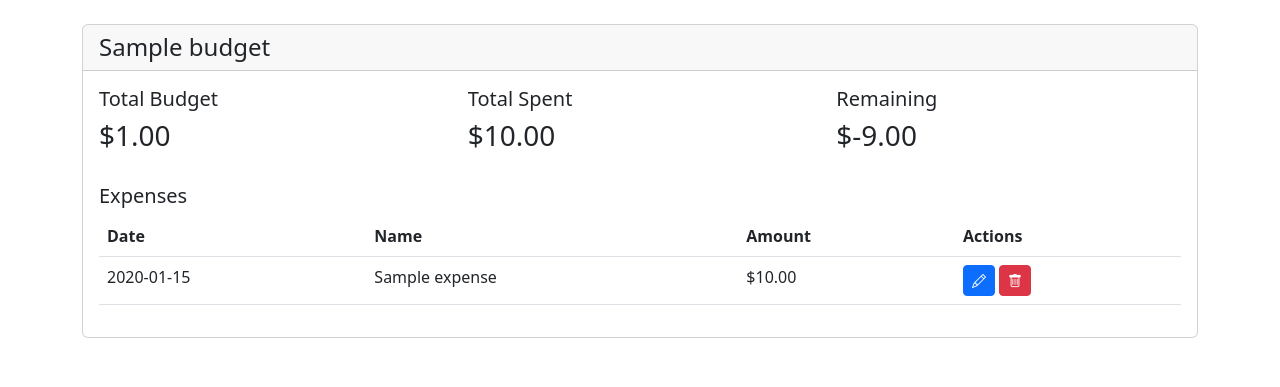
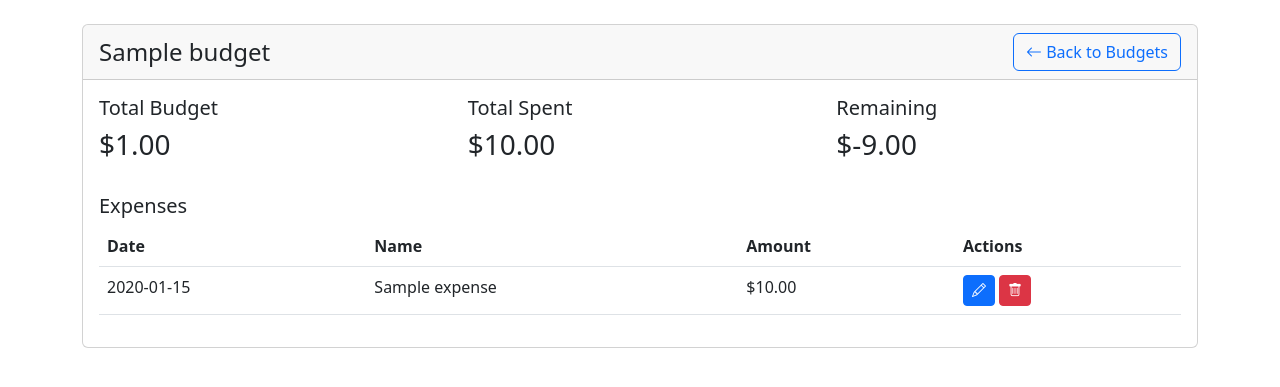
Before and after one commit to dustinnaylor94/quick_budget, a Flask app: template templates/view_budget.html in a window 1280 px wide. Shown: the part 56-443 px from the top of the page. Run offline with Flask 3, Linux system fonts and the light colour scheme; the template is opened without the code that fills it: most values are stand-ins (such as "Sample title", 1, 10 or a date in 2020); some libraries are stand-ins or nearby versions.

Commit message:
Added Back to Budgets Button

```diff
--- a/templates/view_budget.html
+++ b/templates/view_budget.html
@@ -3,7 +3,12 @@
 {% block content %}
 <div class="card mb-4">
     <div class="card-header">
-        <h4 class="mb-0">{{ budget.name }}</h4>
+        <div class="d-flex justify-content-between align-items-center">
+            <h4 class="mb-0">{{ budget.name }}</h4>
+            <a href="{{ url_for('home') }}" class="btn btn-outline-primary">
+                <i class="bi bi-arrow-left"></i> Back to Budgets
+            </a>
+        </div>
     </div>
     <div class="card-body">
         <div class="row mb-4">
```
